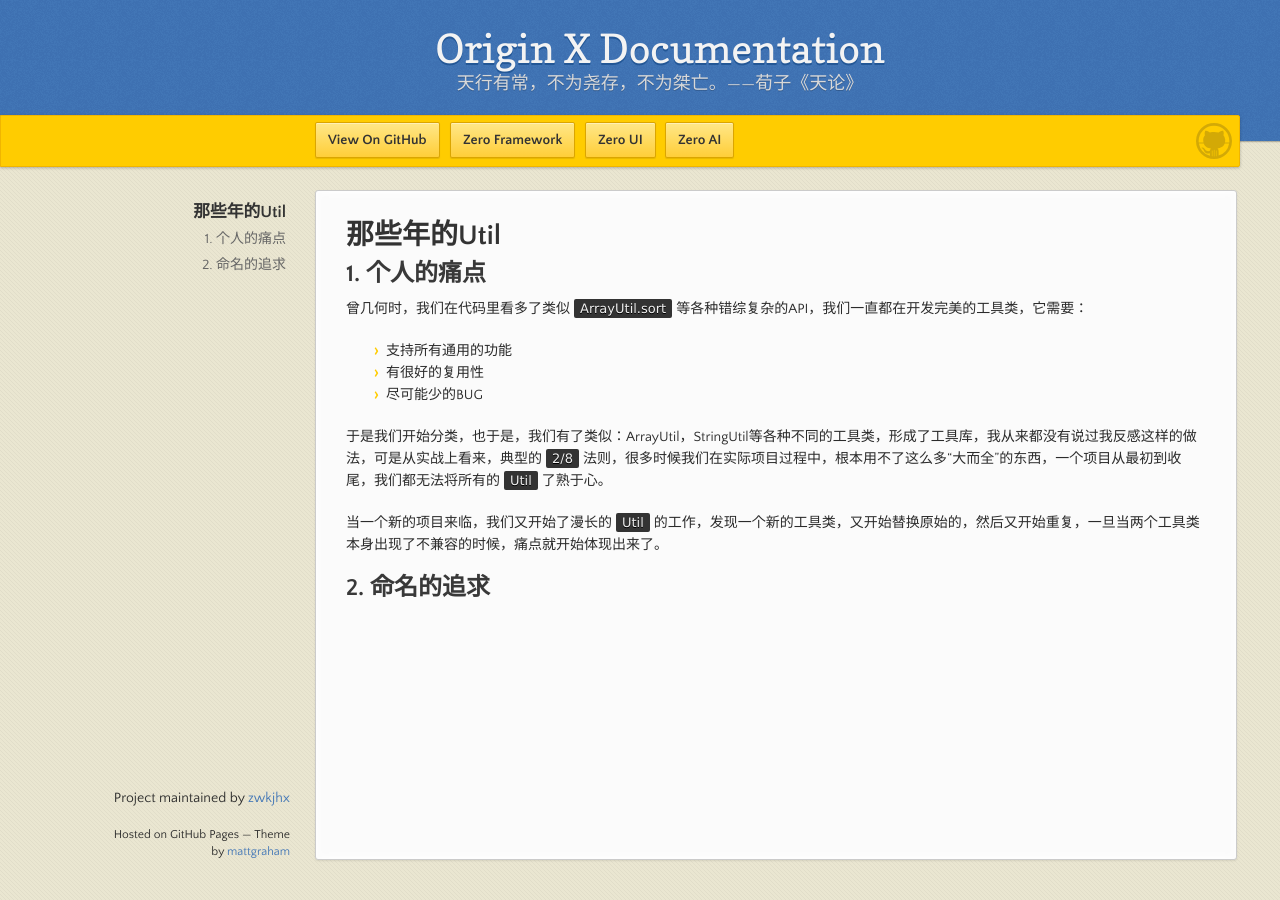
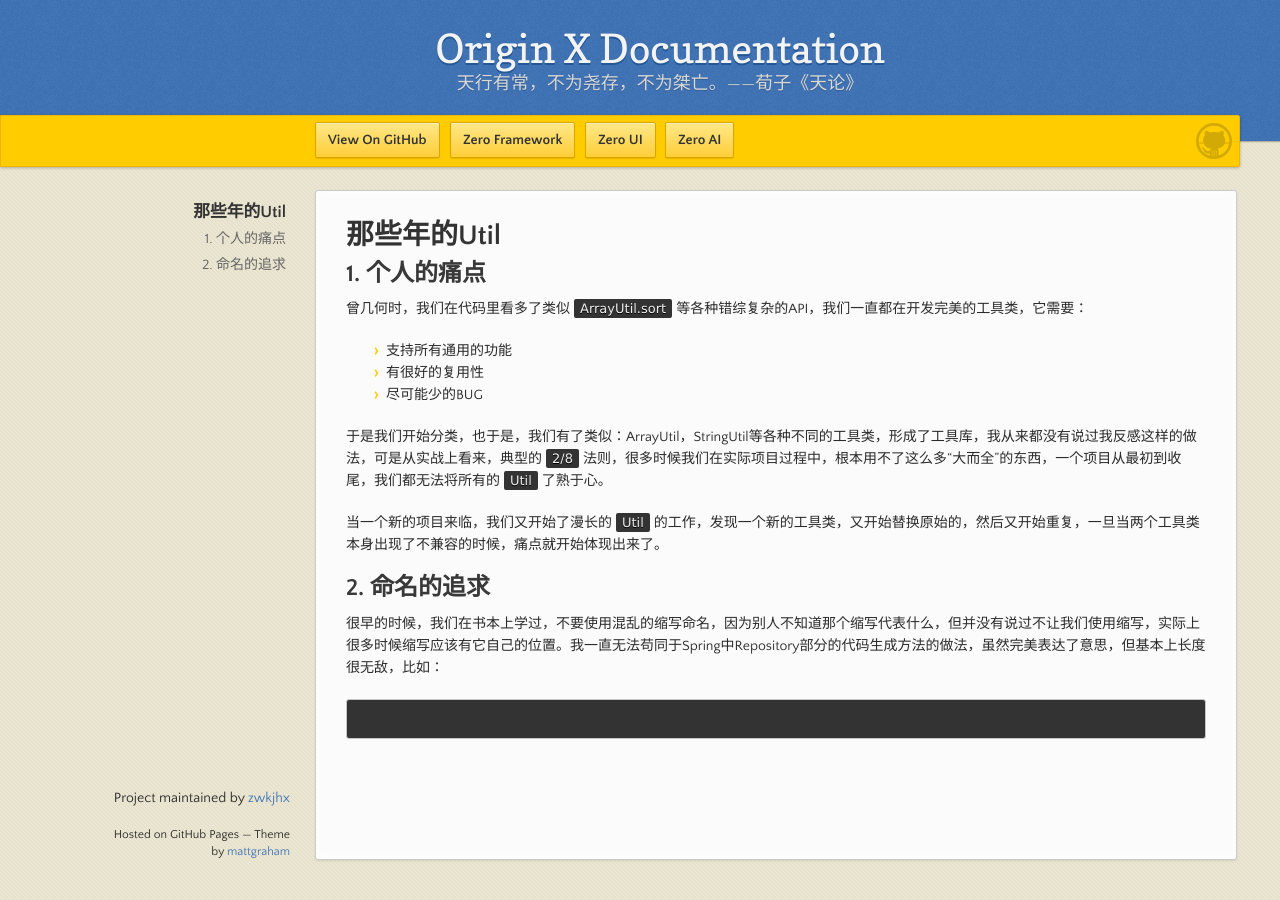
Before and after one commit to zwkjhx/ox-doc, a Jekyll site: the page built from utility-x/1-she-ji-li-nian/uxd-001-ling-ren-fan-suo-de-util.md, in a window 1280 px wide. Built offline with Jekyll 4.4.1, drawn with Linux system fonts in a browser that asks for light colours; our own code applies the rules of GitHub Pages for plain Markdown files.

Commit message:
Updates utility-x/1-she-ji-li-nian/uxd-001-ling-ren-fan-suo-de-util.md
Auto commit by GitBook Editor

````diff
--- a/utility-x/1-she-ji-li-nian/uxd-001-ling-ren-fan-suo-de-util.md
+++ b/utility-x/1-she-ji-li-nian/uxd-001-ling-ren-fan-suo-de-util.md
@@ -13,3 +13,9 @@
 当一个新的项目来临，我们又开始了漫长的`Util`的工作，发现一个新的工具类，又开始替换原始的，然后又开始重复，一旦当两个工具类本身出现了不兼容的时候，痛点就开始体现出来了。
 
 ## 2. 命名的追求
+
+很早的时候，我们在书本上学过，不要使用混乱的缩写命名，因为别人不知道那个缩写代表什么，但并没有说过不让我们使用缩写，实际上很多时候缩写应该有它自己的位置。我一直无法苟同于Spring中Repository部分的代码生成方法的做法，虽然完美表达了意思，但基本上长度很无敌，比如：
+
+```java
+
+```
````
